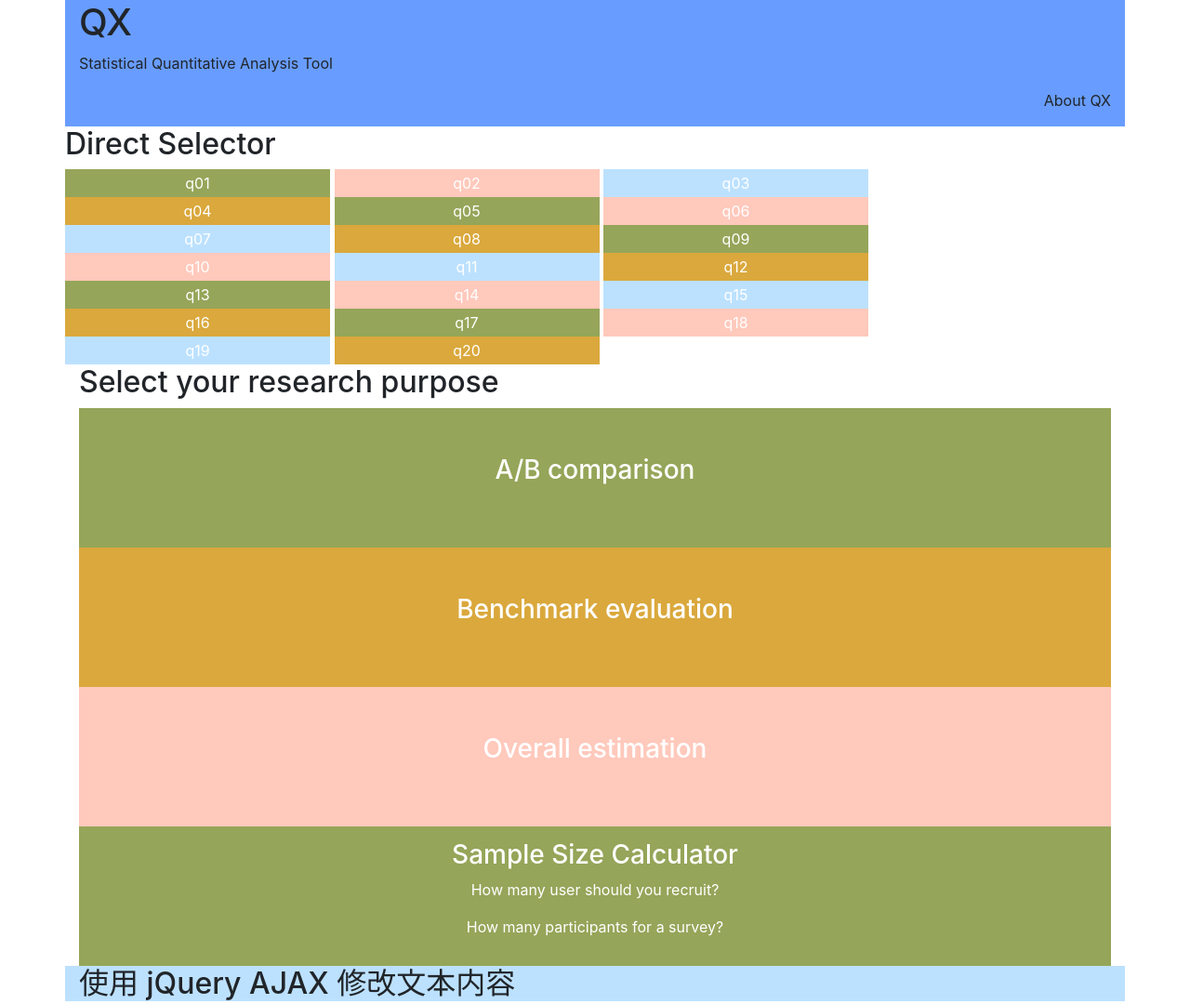
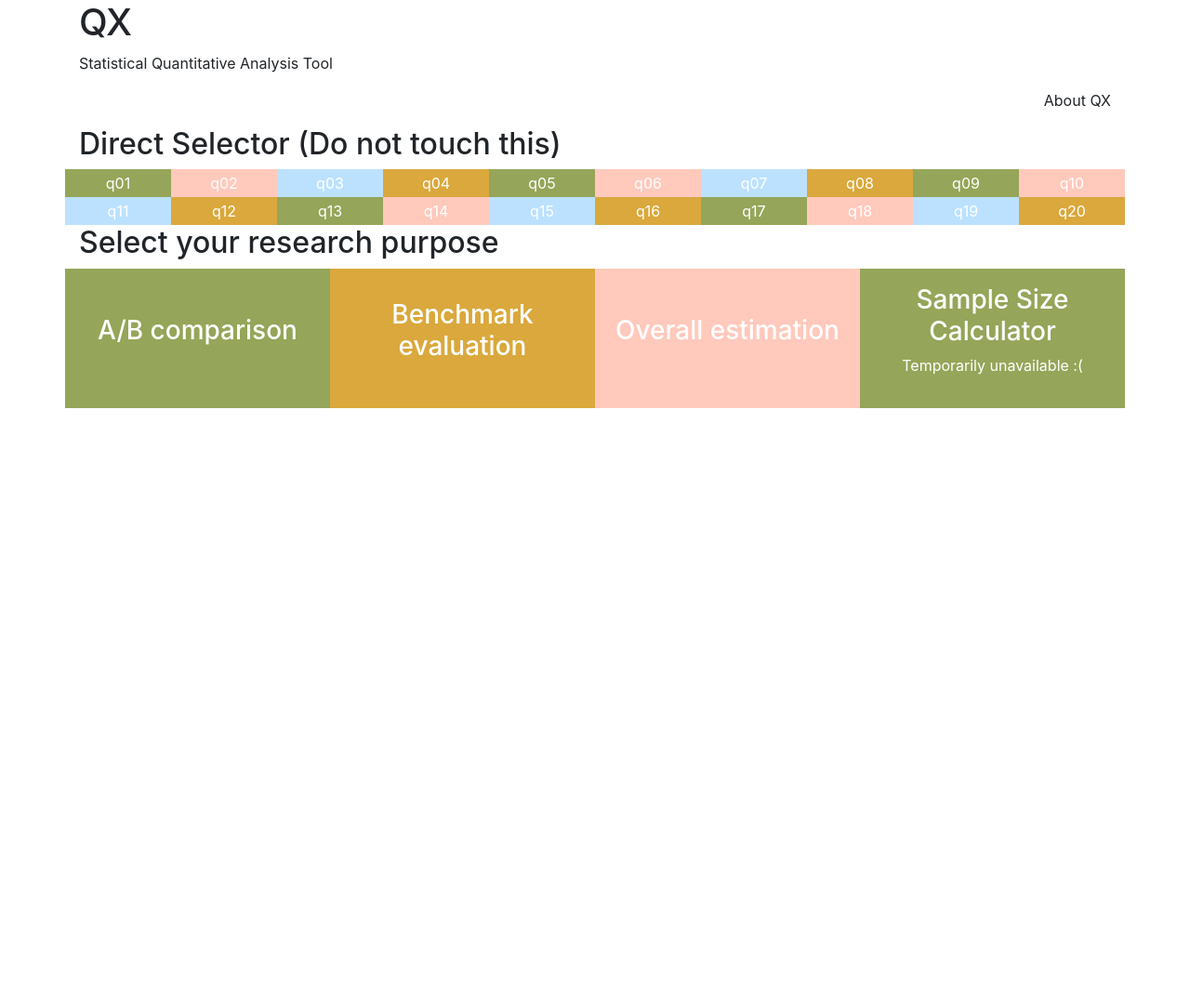
Before and after one commit to qinghua-zeng/QuantifyingUserResearch, a plain HTML site: page index.html in a window 1280 px wide. Shown: the whole page at 93% size. After the commit the page ends 800 px from the top, so only its background shows below. Drawn offline with nearby package versions, Linux system fonts and the light colour scheme.

Commit message:
First Commit

```diff
--- a/css/main.css
+++ b/css/main.css
@@ -75,7 +75,7 @@ input[type=text]:focus, textarea:focus {
 }
 
 .dark {
-    background-color: rgb(221, 221, 221);
+    background-color: rgb(241, 241, 241);
 }
 
 .yellow {
@@ -115,7 +115,7 @@ input[type=text]:focus, textarea:focus {
 }
 
 #nav {
-    background-color: rgb(104, 157, 255);
+    /* background-color: rgb(104, 157, 255); */
 }
 
 /* #F01 {
--- a/index.html
+++ b/index.html
@@ -23,59 +23,65 @@
                 <p class="right">About QX</p>
             </div>
 
-            <div id="main_content" class="">
-                <div id="direct_selector">
+            <div id="main_content" class="col-sm-12">
+                <div id="direct_selector" class="">
                     <!-- 方法直接选择器 -->
-                    <h2>Direct Selector</h2>
+                    <h2>Direct Selector (Do not touch this)</h2>
+
                     <!-- <div class="col-sm-12 dark"> -->
-                    <button class="col-sm-3 yellow" id="q01" href="javascript:void(0);">q01</button>
-                    <button class="col-sm-3 pink" id="q02" href="javascript:void(0);">q02</button>
-                    <button class="col-sm-3 blue" id="q03" href="javascript:void(0);">q03</button>
-                    <button class="col-sm-3 orange" id="q04" href="javascript:void(0);">q04</button>
-                    <button class="col-sm-3 yellow" id="q05" href="javascript:void(0);">q05</button>
-                    <button class="col-sm-3 pink" id="q06" href="javascript:void(0);">q06</button>
-                    <button class="col-sm-3 blue" id="q07" href="javascript:void(0);">q07</button>
-                    <button class="col-sm-3 orange" id="q08" href="javascript:void(0);">q08</button>
-                    <button class="col-sm-3 yellow" id="q09" href="javascript:void(0);">q09</button>
-                    <button class="col-sm-3 pink" id="q10" href="javascript:void(0);">q10</button>
-                    <button class="col-sm-3 blue" id="q11" href="javascript:void(0);">q11</button>
-                    <button class="col-sm-3 orange" id="q12" href="javascript:void(0);">q12</button>
-                    <button class="col-sm-3 yellow" id="q13" href="javascript:void(0);">q13</button>
-                    <button class="col-sm-3 pink" id="q14" href="javascript:void(0);">q14</button>
-                    <button class="col-sm-3 blue" id="q15" href="javascript:void(0);">q15</button>
-                    <button class="col-sm-3 orange" id="q16" href="javascript:void(0);">q16</button>
-                    <button class="col-sm-3 yellow" id="q17" href="javascript:void(0);">q17</button>
-                    <button class="col-sm-3 pink" id="q18" href="javascript:void(0);">q18</button>
-                    <button class="col-sm-3 blue" id="q19" href="javascript:void(0);">q19</button>
-                    <button class="col-sm-3 orange" id="q20" href="javascript:void(0);">q20</button>
+                    <div class="row">
+                        <button class="yellow col" id="q01" href="javascript:void(0);">q01</button>
+                        <button class="pink col" id="q02" href="javascript:void(0);">q02</button>
+                        <button class="col blue" id="q03" href="javascript:void(0);">q03</button>
+                        <button class="col orange" id="q04" href="javascript:void(0);">q04</button>
+                        <button class="col yellow" id="q05" href="javascript:void(0);">q05</button>
+                        <button class="col pink" id="q06" href="javascript:void(0);">q06</button>
+                        <button class="col blue" id="q07" href="javascript:void(0);">q07</button>
+                        <button class="col orange" id="q08" href="javascript:void(0);">q08</button>
+                        <button class="col yellow" id="q09" href="javascript:void(0);">q09</button>
+                        <button class="col pink" id="q10" href="javascript:void(0);">q10</button>
+                    </div>
+                    <div class="row">
+                        <button class="col blue" id="q11" href="javascript:void(0);">q11</button>
+                        <button class="col orange" id="q12" href="javascript:void(0);">q12</button>
+                        <button class="col yellow" id="q13" href="javascript:void(0);">q13</button>
+                        <button class="col pink" id="q14" href="javascript:void(0);">q14</button>
+                        <button class="col blue" id="q15" href="javascript:void(0);">q15</button>
+                        <button class="col orange" id="q16" href="javascript:void(0);">q16</button>
+                        <button class="col yellow" id="q17" href="javascript:void(0);">q17</button>
+                        <button class="col pink" id="q18" href="javascript:void(0);">q18</button>
+                        <button class="col blue" id="q19" href="javascript:void(0);">q19</button>
+                        <button class="col orange" id="q20" href="javascript:void(0);">q20</button>
+                    </div>
                 </div>
                 <!-- </div> -->
 
 
                 <!-- 4 个功能 -->
-                <div id="func" class="col-sm-12 white">
+                <div id="func" class="white">
                     <h2>Select your research purpose</h2>
 
-
-                    <button id="F02" href="javascript:void(0);" class="func col-sm-12 yellow">
+                    <div class="row">
+                        <button id="F02" href="javascript:void(0);" class="func col yellow">
                             <h3>A/B comparison</h3>
                             <p></p>
                         </button>
-                    <button id="F03" href="javascript:void(0);" class="func col-sm-12 orange">
+                        <button id="F03" href="javascript:void(0);" class="func col orange">
                             <h3>Benchmark evaluation</h3>
                             <p></p>
                         </button>
-                    <button id="F04" href="javascript:void(0);" class="func col-sm-12 pink">
+                        <button id="F04" href="javascript:void(0);" class="func col pink">
                             <h3>Overall estimation</h3>
                             <p></p>
 
                         </button>
 
-                    <button id="F01" href="javascript:void(0);" class="func col-sm-12 yellow">
+                        <button id="F01" href="javascript:void(0);" class="func col yellow">
                             <h3>Sample Size Calculator</h3>
-                        <p>How many user should you recruit?</p>
-                        <p>How many participants for a survey?</p>
+                            <p>Temporarily unavailable :(</p>
+
                         </button>
+                    </div>
                 </div>
 
                 <!-- //decision maker -->
@@ -96,7 +102,7 @@
 
                 <!-- //Ajax 方法载入-->
                 <div id="div1" class="col-sm-12 blue">
-                    <h2>使用 jQuery AJAX 修改文本内容</h2>
+                    <h2></h2>
 
                 </div>
 
```
Also changed, not shown: decision1.html (+7 -4 lines). Lines whose indentation alone changed are shown as unchanged.
